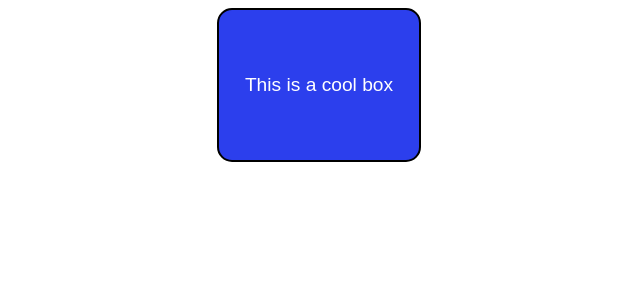
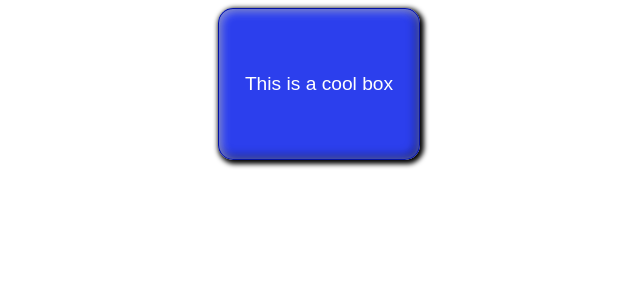
Before and after one commit to stradlingm/stradlingm.github.io, a PHP site: page /lab3/part2/index.html in a window 1280 px wide. Shown: the top 300 px of the page, without its empty margins (321-961 px from the left). Run offline with PHP 8.4, Linux system fonts and the light colour scheme.

Commit message:
Update styles.css
added border, linear-gradient, 3 box shadows

```diff
--- a/lab3/part2/styles.css
+++ b/lab3/part2/styles.css
@@ -8,7 +8,7 @@ body {
 }
 
 div {
-  border: 2px solid black;
+  border: 1px solid rgba(0, 16, 160, 0.932);
   width: 200px;
   height: 150px;
   text-align: center;
@@ -18,6 +18,11 @@ div {
   /* Font size default is html default of 16px (1rem) so set to 1.2rem (18px) */
   font-size: 1.2rem;
   background-color: rgba(29, 50, 236, 0.932);
+  background-color: linear-gradient(to bottom right, rgba(0, 0, 0, 0) 0%, rgba(0, 0, 0, 0.2) 30%, rgba(0, 0, 0, 0.2) 100%);
   color: white;
   border-radius: 15px;
+  box-shadow: 2px 2px 5px 2px black,
+              inset 2px 2px 10px rgba(255, 255, 255, 0.5),
+              inset -2px -2px 10px 1px rgba(0, 0, 0, 0.5);
+
 }
```
